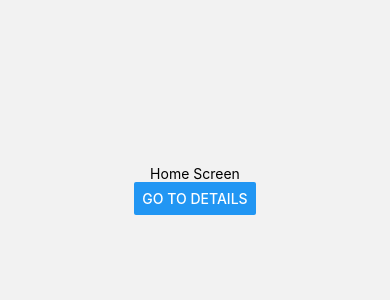
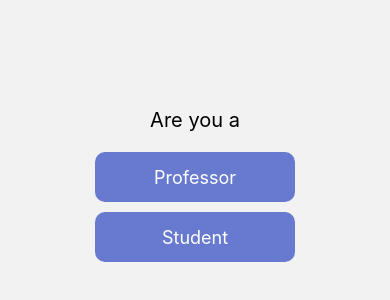
Before and after one commit to janahmedprg/learner.ai, a React Native app: screen /Home in a window 390 px wide. Shown: the part 232-532 px from the top of the page. Built offline with nearby package versions, Linux system fonts and the light colour scheme.

Commit message:
login signup

```diff
--- a/App.js
+++ b/App.js
@@ -3,6 +3,10 @@ import React from "react";
 import { NavigationContainer } from "@react-navigation/native";
 import { createStackNavigator } from "@react-navigation/stack";
 import Home from "./components/Home";
+import Login from "./components/Login";
+import SignUp from "./components/SignUp";
+import SignUpSuccess from "./components/SignUpSuccess";
+import QuizStart from "./components/QuizStart";
 
 const Stack = createStackNavigator();
 
@@ -16,6 +20,10 @@ export default function App() {
         }}
       >
         <Stack.Screen name="Home" component={Home} />
+        <Stack.Screen name="Login" component={Login} />
+        <Stack.Screen name="SignUp" component={SignUp} />
+        <Stack.Screen name="SignUpSuccess" component={SignUpSuccess} />
+        <Stack.Screen name="QuizStart" component={QuizStart} />
       </Stack.Navigator>
     </NavigationContainer>
   );
--- a/components/Home.js
+++ b/components/Home.js
@@ -1,14 +1,23 @@
 import React from "react";
-import { Button, View, Text } from "react-native";
+import { View, Text, TouchableOpacity } from "react-native";
+import { styles } from "../styles/HomeStyles";
 
 function Home({ navigation }) {
   return (
-    <View style={{ flex: 1, alignItems: "center", justifyContent: "center" }}>
-      <Text>Home Screen</Text>
-      <Button
-        title="Go to Details"
-        onPress={() => navigation.navigate("Details")}
-      />
+    <View style={styles.container}>
+      <Text style={styles.text}>Are you a</Text>
+      <TouchableOpacity
+        style={styles.button}
+        onPress={() => navigation.navigate("Login", { role: "Professor" })}
+      >
+        <Text style={styles.buttonText}>Professor</Text>
+      </TouchableOpacity>
+      <TouchableOpacity
+        style={styles.button}
+        onPress={() => navigation.navigate("Login", { role: "Student" })}
+      >
+        <Text style={styles.buttonText}>Student</Text>
+      </TouchableOpacity>
     </View>
   );
 }
--- /dev/null
+++ b/components/Login.js
@@ -0,0 +1,50 @@
+import React, { useState } from "react";
+import { View, Text, TextInput, TouchableOpacity } from "react-native";
+import { styles } from "../styles/LoginStyles.js";
+
+function ProfHome({ navigation, route }) {
+  const { role } = route.params;
+  const [username, setUsername] = useState("");
+  const [password, setPassword] = useState("");
+
+  const handleLogin = () => {
+    if (role === "Student") {
+      navigation.navigate("QuizStart");
+    }
+  };
+  const handleSignUp = () => {
+    navigation.navigate("SignUp", { role: role });
+  };
+  const handleForgotPassword = () => {
+    console.log("Navigating to forgot password");
+  };
+  return (
+    <View style={styles.container}>
+      <Text style={styles.title}>Login {role}:</Text>
+      <TextInput
+        style={styles.input}
+        placeholder="Username"
+        value={username}
+        onChangeText={setUsername}
+      />
+      <TextInput
+        style={styles.input}
+        placeholder="Password"
+        secureTextEntry
+        value={password}
+        onChangeText={setPassword}
+      />
+      <TouchableOpacity style={styles.button} onPress={handleLogin}>
+        <Text style={styles.buttonText}>Login</Text>
+      </TouchableOpacity>
+      <TouchableOpacity onPress={handleForgotPassword}>
+        <Text style={styles.signUpText}>Forgot Password?</Text>
+      </TouchableOpacity>
+      <TouchableOpacity onPress={handleSignUp}>
+        <Text style={styles.signUpText}>Sign Up</Text>
+      </TouchableOpacity>
+    </View>
+  );
+}
+
+export default ProfHome;
--- /dev/null
+++ b/components/SignUp.js
@@ -0,0 +1,53 @@
+import React, { useState } from "react";
+import { View, Text, TextInput, TouchableOpacity } from "react-native";
+import { styles } from "../styles/SignUpStyles";
+
+const SignUp = ({ navigation, route }) => {
+  const [username, setUsername] = useState("");
+  const [password, setPassword] = useState("");
+
+  const { role } = route.params;
+  const handleSignUp = () => {
+    navigation.navigate("SignUpSuccess", { role: role });
+  };
+
+  return (
+    <View style={styles.container}>
+      <Text style={styles.title}>Sign Up {role}:</Text>
+      <TextInput
+        style={styles.input}
+        placeholder="Username"
+        value={username}
+        onChangeText={setUsername}
+      />
+      <TextInput
+        style={styles.input}
+        placeholder="Email"
+        value={username}
+        onChangeText={setUsername}
+      />
+      <TextInput
+        style={styles.input}
+        placeholder="Password"
+        secureTextEntry
+        value={password}
+        onChangeText={setPassword}
+      />
+      <TextInput
+        style={styles.input}
+        placeholder="Retype Password"
+        secureTextEntry
+        value={password}
+        onChangeText={setPassword}
+      />
+      <TouchableOpacity style={styles.button} onPress={handleSignUp}>
+        <Text style={styles.buttonText}>Sign Up</Text>
+      </TouchableOpacity>
+      <TouchableOpacity onPress={() => navigation.navigate("Login", { role })}>
+        <Text style={styles.link}>Already have an account? Login here</Text>
+      </TouchableOpacity>
+    </View>
+  );
+};
+
+export default SignUp;
--- /dev/null
+++ b/components/SignUpSuccess.js
@@ -0,0 +1,18 @@
+import React from "react";
+import { View, Text, TextInput, TouchableOpacity } from "react-native";
+import { styles } from "../styles/SignUpSuccessStyles";
+
+const SignUpSuccess = ({ navigation, route }) => {
+  const { role } = route.params;
+
+  return (
+    <View style={styles.container}>
+      <Text style={styles.title}>Signed Up succesfully as {role}</Text>
+      <TouchableOpacity onPress={() => navigation.navigate("Login", { role })}>
+        <Text style={styles.link}>Login here</Text>
+      </TouchableOpacity>
+    </View>
+  );
+};
+
+export default SignUpSuccess;
--- /dev/null
+++ b/styles/HomeStyles.js
@@ -0,0 +1,26 @@
+import { StyleSheet } from "react-native";
+
+export const styles = StyleSheet.create({
+  container: {
+    flex: 1,
+    alignItems: "center",
+    justifyContent: "center",
+  },
+  text: {
+    fontSize: 20,
+    marginBottom: 20,
+  },
+  button: {
+    width: 200,
+    height: 50,
+    backgroundColor: "#6879D0",
+    justifyContent: "center",
+    alignItems: "center",
+    borderRadius: 10,
+    marginBottom: 10,
+  },
+  buttonText: {
+    fontSize: 18,
+    color: "white",
+  },
+});
--- /dev/null
+++ b/styles/LoginStyles.js
@@ -0,0 +1,40 @@
+import { StyleSheet } from "react-native";
+
+export const styles = StyleSheet.create({
+  container: {
+    flex: 1,
+    alignItems: "center",
+    justifyContent: "center",
+  },
+  title: {
+    fontSize: 24,
+    marginBottom: 20,
+  },
+  input: {
+    width: "80%",
+    height: 40,
+    borderColor: "gray",
+    borderWidth: 1,
+    marginBottom: 10,
+    paddingHorizontal: 10,
+  },
+  button: {
+    backgroundColor: "#6879D0",
+    width: "80%",
+    height: 40,
+    alignItems: "center",
+    justifyContent: "center",
+    borderRadius: 5,
+    marginTop: 10,
+  },
+  buttonText: {
+    color: "white",
+    fontSize: 18,
+  },
+  signUpText: {
+    marginTop: 10,
+    fontSize: 14,
+    textDecorationLine: "underline",
+    color: "#6879D0",
+  },
+});
--- /dev/null
+++ b/styles/SignUpStyles.js
@@ -0,0 +1,39 @@
+import { StyleSheet } from "react-native";
+
+export const styles = StyleSheet.create({
+  container: {
+    flex: 1,
+    alignItems: "center",
+    justifyContent: "center",
+  },
+  title: {
+    fontSize: 24,
+    marginBottom: 20,
+  },
+  input: {
+    width: "80%",
+    height: 40,
+    borderColor: "gray",
+    borderWidth: 1,
+    marginBottom: 10,
+    paddingHorizontal: 10,
+  },
+  button: {
+    backgroundColor: "#6879D0",
+    width: "80%",
+    height: 40,
+    alignItems: "center",
+    justifyContent: "center",
+    borderRadius: 5,
+    marginTop: 10,
+  },
+  buttonText: {
+    color: "white",
+    fontSize: 18,
+  },
+  link: {
+    marginTop: 20,
+    color: "#6879D0",
+    textDecorationLine: "underline",
+  },
+});
--- /dev/null
+++ b/styles/SignUpSuccessStyles.js
@@ -0,0 +1,18 @@
+import { StyleSheet } from "react-native";
+
+export const styles = StyleSheet.create({
+  container: {
+    flex: 1,
+    alignItems: "center",
+    justifyContent: "center",
+  },
+  title: {
+    fontSize: 24,
+    marginBottom: 20,
+  },
+  link: {
+    marginTop: 20,
+    color: "#6879D0",
+    textDecorationLine: "underline",
+  },
+});
```
Also changed, not shown: 1 other file (tests, documents, lock files or other folders).
